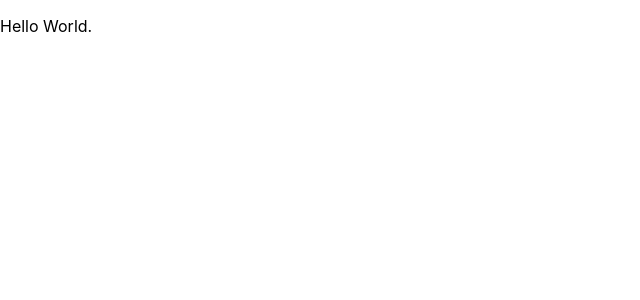
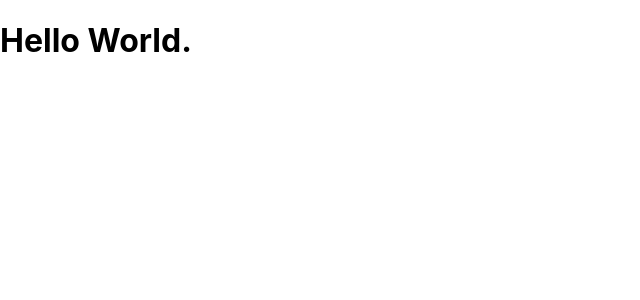
Before and after one commit to hirotoxxx/udemy-react-redux-crud-application, a React (Create React App) app: page / in a window 1280 px wide. Shown: the top 300 px of the page, without its empty margins (0-640 px from the left). Built offline with nearby package versions, Linux system fonts and the light colour scheme.

Commit message:
[feat] create jsx

```diff
--- a/src/App.js
+++ b/src/App.js
@@ -2,14 +2,16 @@ import React from 'react';
 
 function App() {
   return (
-    <div className="App">
-      <header className="App-header">
-        <p>
-          Hello World.
-        </p>
-      </header>
-    </div>
+    <h1 className="App">
+      Hello World.
+  </h1 >
   );
+
+  /*return React.createElement(
+    "h1",
+    null,
+    "Hello, World!!"
+  );*/
 }
 
 export default App;
```
